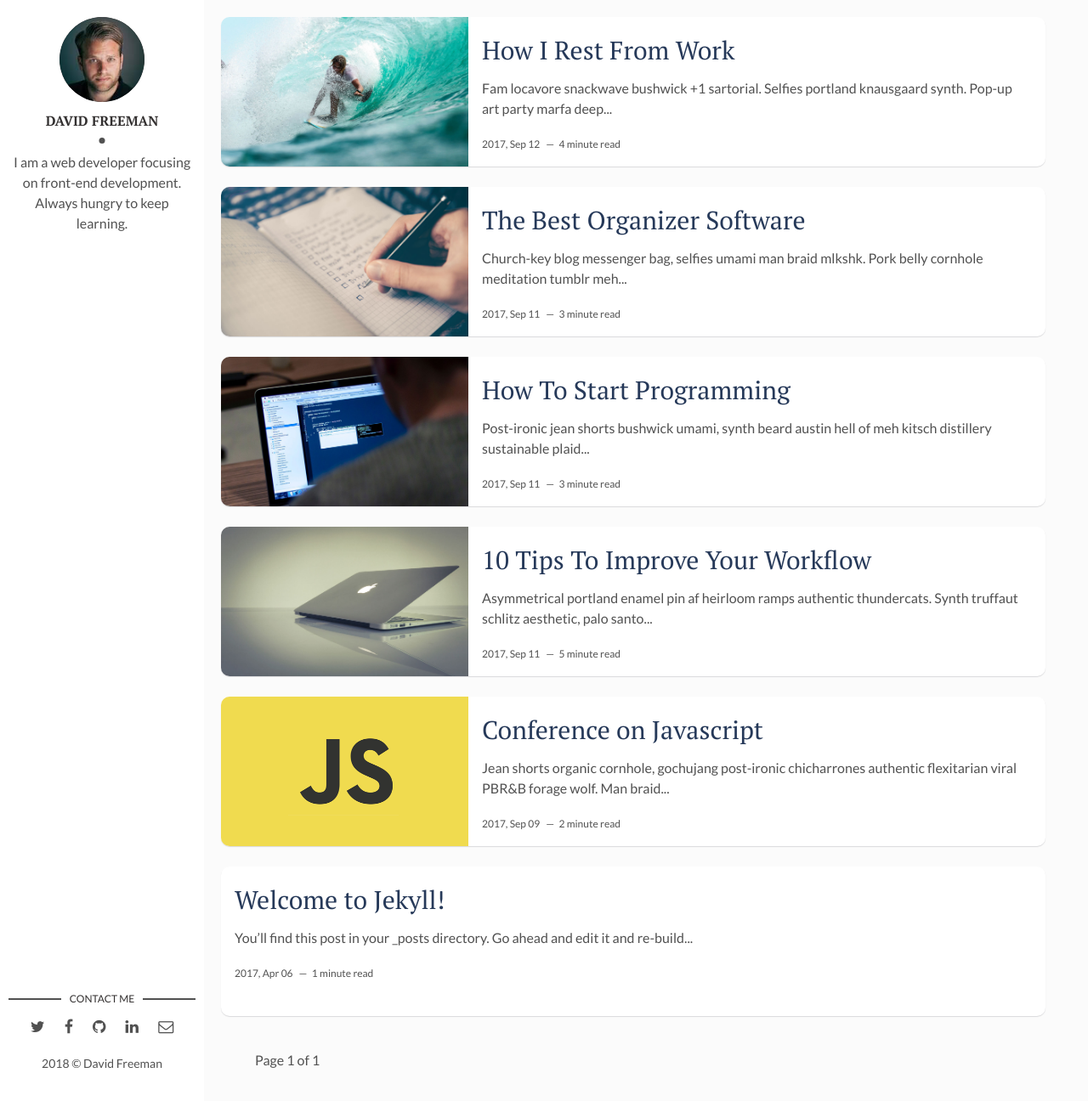
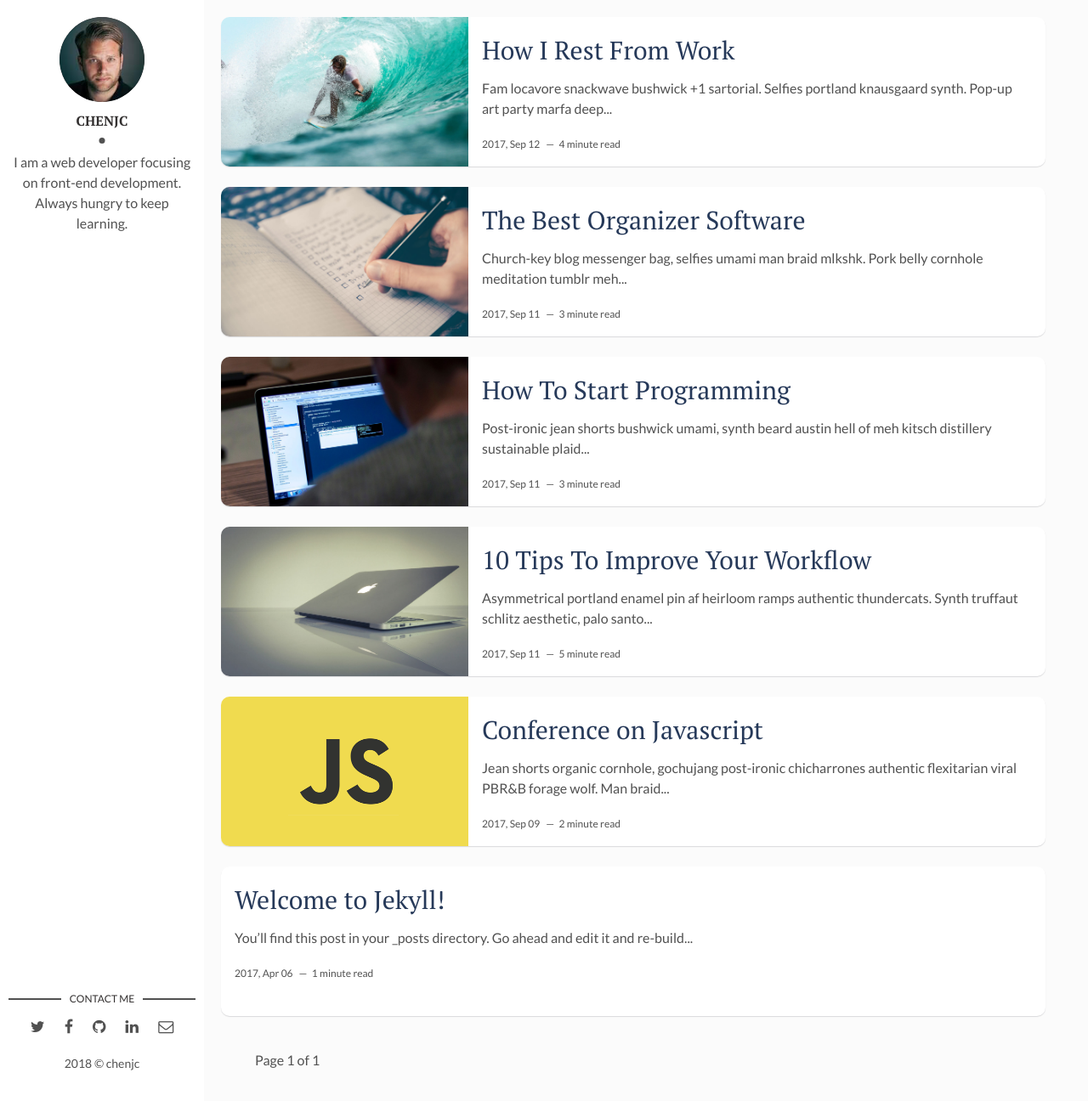
Before and after one commit to weiherty/weiherty.github.io, a Jekyll site: the page built from index.html, in a window 1280 px wide and 1296 px high. Shown: the whole window at 85% size. Built offline with Jekyll 4.4.1, drawn with Linux system fonts in a browser that asks for light colours; the list of posts is cut into pages by our own code.

Commit message:
change url

```diff
--- a/_config.yml
+++ b/_config.yml
@@ -5,11 +5,11 @@
   Google search results) and in your feed.xml site description.
 permalink: ':title/'
 baseurl: "" # the subpath of your site, e.g. /blog
-url: "" # the base hostname & protocol for your site, e.g. http://example.com
+url: "https://weiherty.github.io/" # the base hostname & protocol for your site, e.g. http://example.com
 site-twitter: #if your site has a twitter account, enter it here
 
 # Author Settings
-author: David Freeman # add your name
+author: chenjc # add your name
 author-img: david-freeman.jpg # add your photo
 about-author: I am a web developer focusing on front-end development. Always hungry to keep learning. # add description
 twitter: # add your Twitter handle
```
